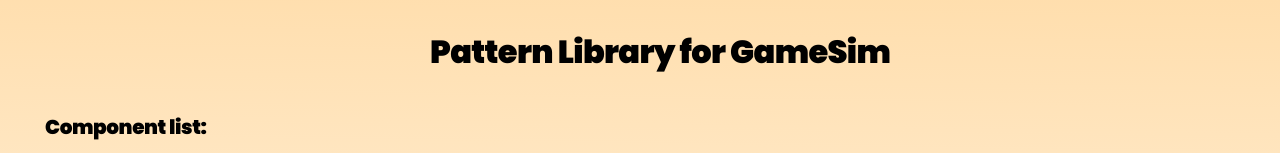
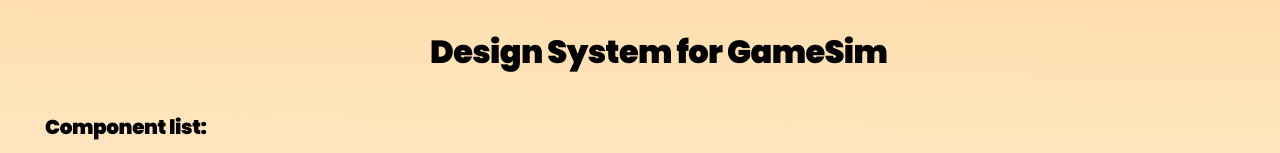
Before and after one commit to mhanifpr/TA-Proposed-design, a React (Create React App) app: page / in a window 1280 px wide. Shown: the top 153 px of the page. Built offline with nearby package versions, Linux system fonts and the light colour scheme.

Commit message:
update judul

```diff
--- a/src/pages/HomePage.tsx
+++ b/src/pages/HomePage.tsx
@@ -47,7 +47,7 @@
   return (
     <div className="relative [background:linear-gradient(180.87deg,_#ffdead,_rgba(255,_222,_173,_0))] w-full h-[720px] overflow-hidden text-left text-mini text-black font-poppins">
       <div className="absolute top-[28px] left-[calc(50%_-_210px)] text-[32px] tracking-[-0.02em] font-black">
-        Pattern Library for GameSim
+        Design System for GameSim
       </div>
       <div className="absolute top-[112px] left-[45px] text-xl tracking-[-0.02em] font-black">{`Component list: `}</div>
       <Link
```
